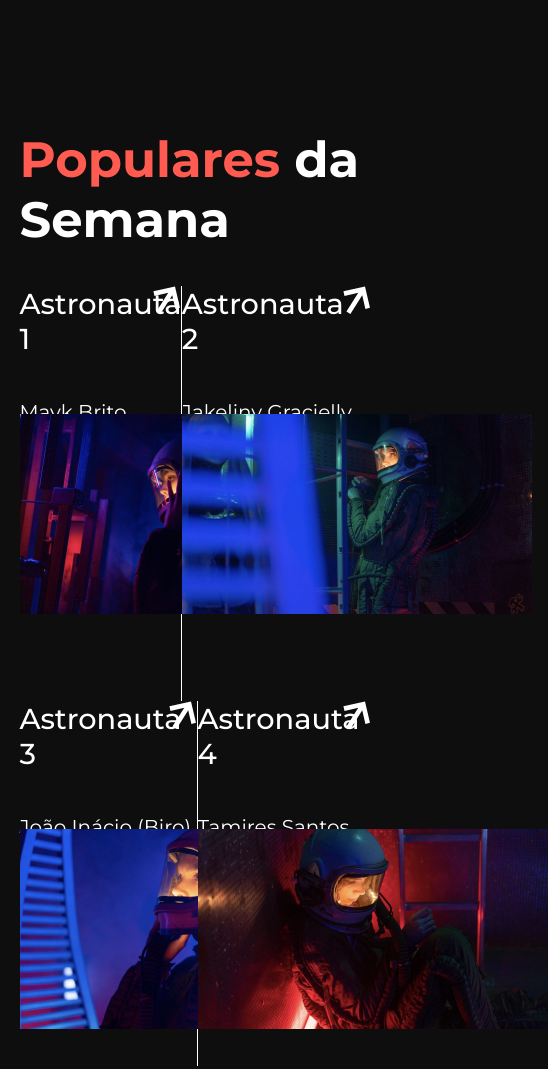
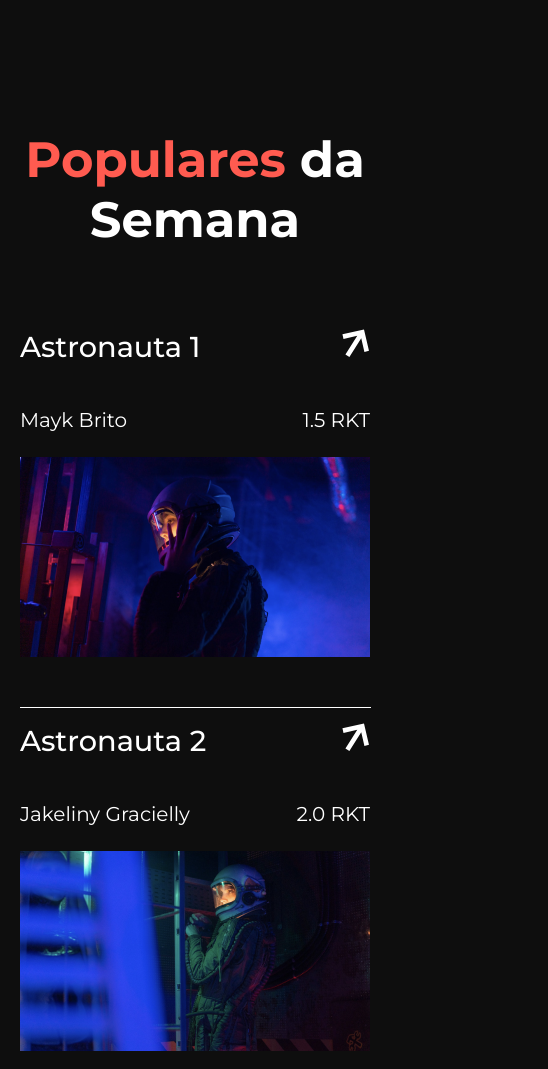
Before and after one commit to VTramon/Rocket-NFTs, a plain HTML site: page index.html in a window 390 px wide. Shown: the part 3580-4649 px from the top of the page, 548 px wide, since content can reach past the window. Drawn offline with Linux system fonts and the light colour scheme.

Commit message:
created the main-3 media queries

```diff
--- a/index.css
+++ b/index.css
@@ -410,6 +410,7 @@ cite {
   width: 100%;
   font-size: 3.1em;
   flex: 1;
+  margin-left: 8vw;
 }
 
 .title-3 span {
@@ -418,7 +419,7 @@ cite {
 
 .main-3 > div {
   display: flex;
-  justify-content: space-between;
+  justify-content: space-around;
   width: 100%;
   flex: 1;
 }
@@ -468,4 +469,31 @@ cite {
   bottom: 0;
   right: 0;
   left: 0;
+  max-width: 90vw;
 }
+
+@media (max-width: 830px) {
+  .line-3 {
+    width: 100%;
+    height: 1px;
+    margin-bottom: 15px;
+  }
+
+  .title-3 {
+    margin-left: 0;
+    text-align: center;
+    margin-bottom: 80px;
+  }
+
+  .astronauts-3 {
+    margin-bottom: 50px;
+  }
+
+  .main-3 > div {
+    flex-direction: column;
+    justify-content: center;
+    align-items: center;
+    border-bottom: 1px solid white;
+    margin-bottom: 15px;
+  }
+}
```
